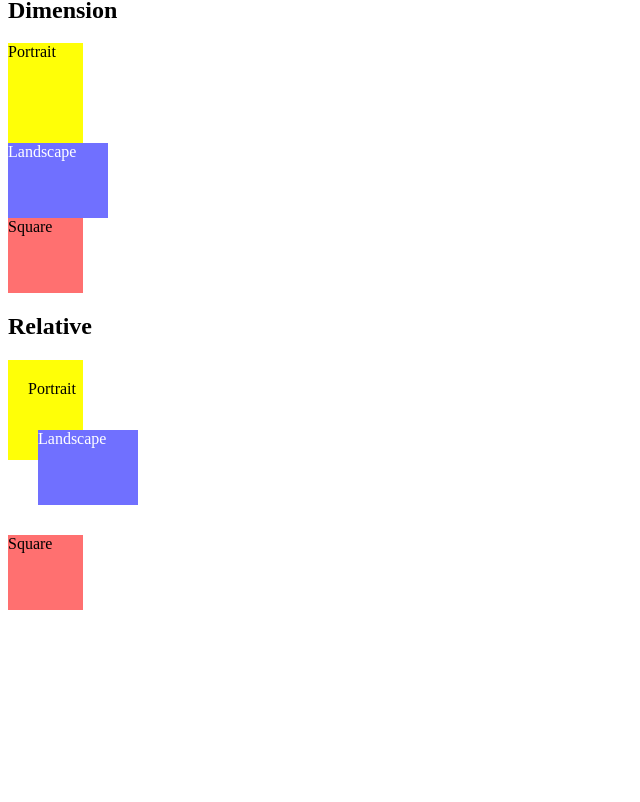
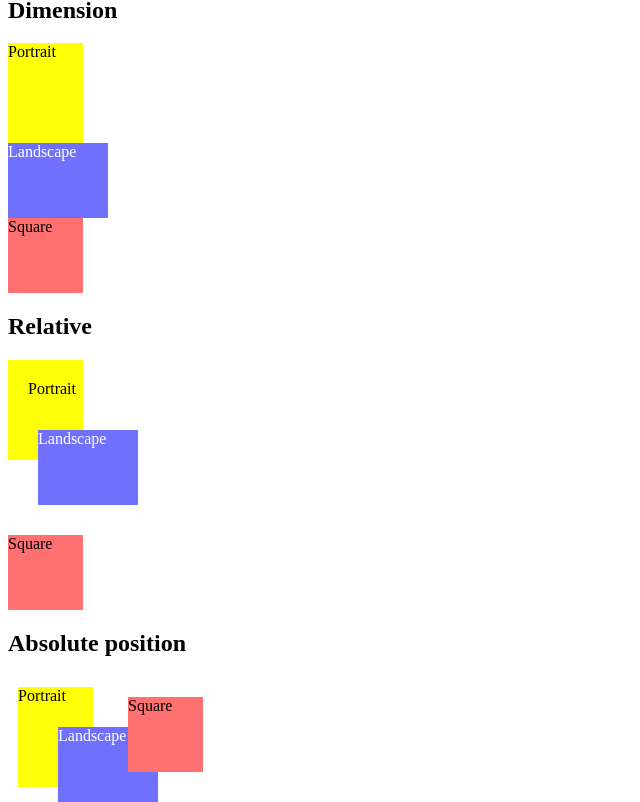
Before and after one commit to VivianDongChen/kanbas-react-web-app-cs5610-fa24, a React (Create React App) app: page /#/labs/Lab2 in a window 1280 px wide. Shown: the part 2765-3567 px from the top of the page, without its empty margins (0-640 px from the left). Before the commit the page ends 3383 px from the top, so only its background shows below. Built offline with nearby package versions, Linux system fonts and the light colour scheme.

Commit message:
3.1.14 style absolute position

```diff
--- a/src/Labs/Lab2/index.css
+++ b/src/Labs/Lab2/index.css
@@ -171,3 +171,21 @@ p#wd-id-selector-2 {
 .wd-pos-relative {
   position: relative;
 }
+
+.wd-pos-absolute-10-10 {
+  position: absolute;
+  top: 10px;
+  left: 10px;
+}
+
+.wd-pos-absolute-50-50 {
+  position: absolute;
+  top: 50px;
+  left: 50px;
+}
+
+.wd-pos-absolute-120-20 {
+  position: absolute;
+  top: 20px;
+  left: 120px;
+}
--- a/src/Labs/Lab2/index.tsx
+++ b/src/Labs/Lab2/index.tsx
@@ -202,6 +202,31 @@ export default function Lab2() {
           <div className="wd-bg-color-red wd-dimension-square">Square</div>
         </div>
       </div>
+      <div id="wd-css-position-absolute">
+        <h2>Absolute position</h2>
+        <div className="wd-pos-relative">
+          <div
+            className="wd-pos-absolute-10-10
+            wd-bg-color-yellow wd-dimension-portrait"
+          >
+            Portrait
+          </div>
+          <div
+            className="wd-pos-absolute-50-50
+            wd-bg-color-blue wd-fg-color-white
+            wd-dimension-landscape"
+          >
+            Landscape
+          </div>
+          <div
+            className="wd-pos-absolute-120-20
+            wd-bg-color-red wd-dimension-square"
+          >
+            Square
+          </div>
+        </div>
+
+      </div>
     </div>
   );
 }
```
